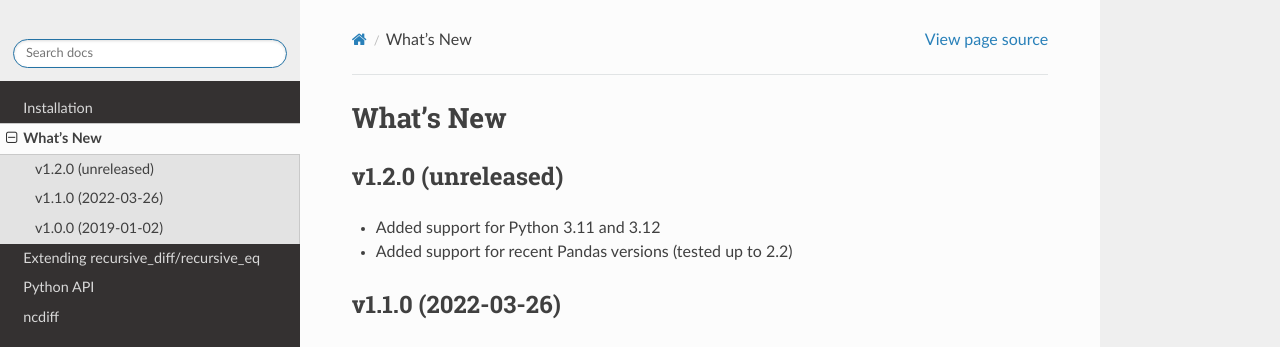
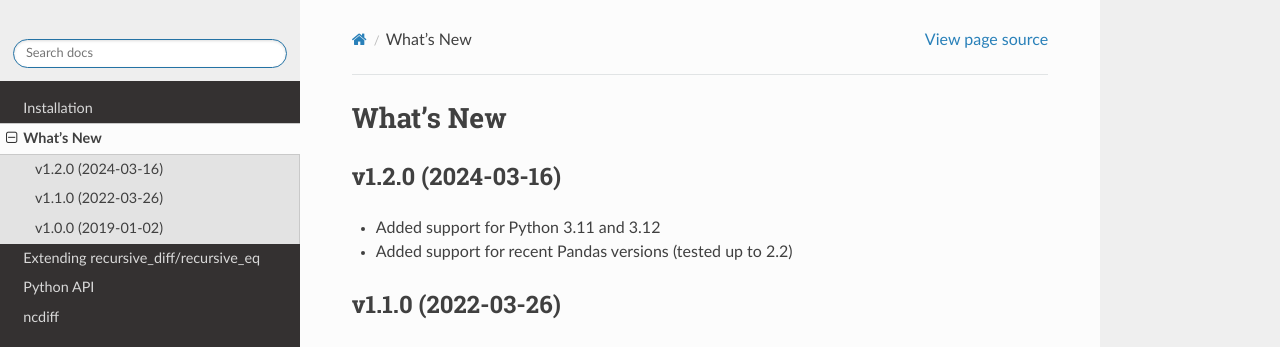
Before and after one commit to crusaderky/recursive_diff, a Sphinx documentation site: the page built from doc/whats-new.rst, in a window 1280 px wide and 1076 px high. Shown: the top 347 px of the window. Built offline with Sphinx 7.4.7 and the Read the Docs theme 2.0.0, drawn with Linux system fonts in a browser that asks for light colours; the version number could not be read and is left out.

Commit message:
Release v1.2.0

```diff
--- a/doc/whats-new.rst
+++ b/doc/whats-new.rst
@@ -5,7 +5,7 @@
 
 .. _whats-new.1.2.0:
 
-v1.2.0 (unreleased)
+v1.2.0 (2024-03-16)
 -------------------
 - Added support for Python 3.11 and 3.12
 - Added support for recent Pandas versions (tested up to 2.2)
--- a/pyproject.toml
+++ b/pyproject.toml
@@ -27,6 +27,10 @@
 
 [project.urls]
 Homepage = "https://github.com/crusaderky/recursive_diff"
+
+[project.readme]
+text = "Recursively compare two Python data structures"
+content-type = "text/x-rst"
 
 [project.scripts]
 ncdiff = "recursive_diff.ncdiff:main"
```
Also changed, not shown: 1 other file.
